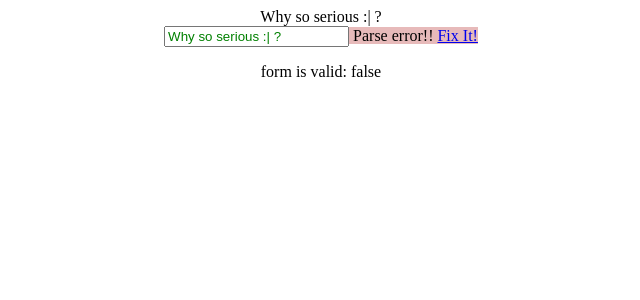
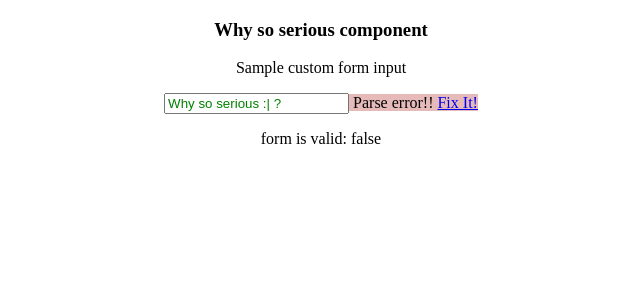
Before and after one commit to saratonite/ng-play, an Angular app: page / in a window 1280 px wide. Shown: the top 300 px of the page, without its empty margins (319-959 px from the left). Built offline with nearby package versions, Linux system fonts and the light colour scheme.

Commit message:
Updated app component html

```diff
--- a/src/app/app.component.html
+++ b/src/app/app.component.html
@@ -2,11 +2,16 @@
 
 <div style="text-align:center">
 
-  <form #form="ngForm">
-  {{funnyText}}
-  <app-why-so-serious [type]="inputType"  styleClass='green'  name="funnyText" [(ngModel)]="funnyText"></app-why-so-serious>
+  <section>
+    <h3>Why so serious component </h3>
+    <p>Sample custom form input</p>
+    <form #form="ngForm">
 
-  </form>
+      <app-why-so-serious [type]="inputType"  styleClass='green'  name="funnyText" [(ngModel)]="funnyText"></app-why-so-serious>
+
+    </form>
+  </section>
+
 
 
   <p>form is valid: {{ form.valid ? 'true' : 'false' }}</p>
```
Also changed, not shown: src/app/why-so-serious/README.MD.
